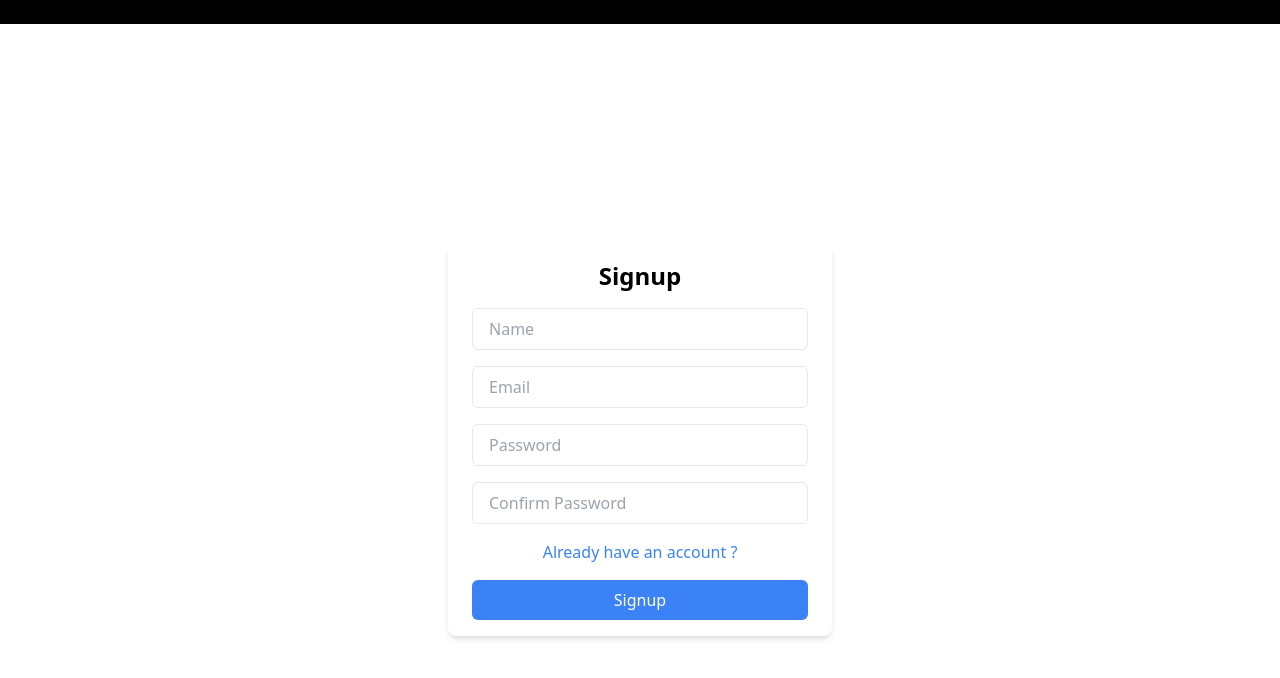
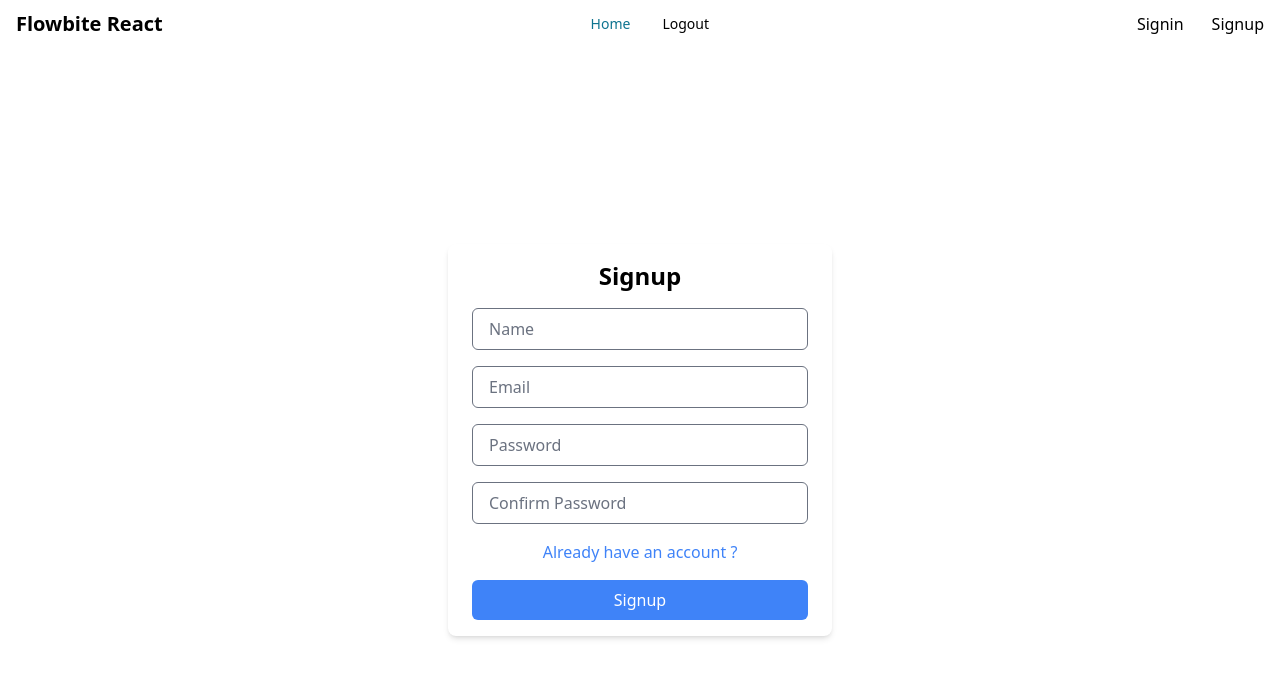
Before and after one commit to akshatgg/JWT_Auth, a React (Create React App) app in the folder client/: page /signup in a window 1280 px wide. Shown: the top 678 px of the page. Built offline with nearby package versions, Linux system fonts and the light colour scheme.

Commit message:
signin page update suceesfully

```diff
--- a/client/package.json
+++ b/client/package.json
@@ -9,6 +9,8 @@
     "@testing-library/user-event": "^13.5.0",
     "axios": "^1.6.7",
     "bootstrap": "^5.3.3",
+    "flowbite": "^2.3.0",
+    "flowbite-react": "^0.7.2",
     "formik": "^2.4.5",
     "outlet": "^0.1.5",
     "react": "^18.2.0",
@@ -16,6 +18,7 @@
     "react-hook-form": "^7.50.1",
     "react-router-dom": "^6.22.1",
     "react-scripts": "^5.0.1",
+    "sweetalert2": "^11.10.5",
     "web-vitals": "^2.1.4"
   },
   "scripts": {
--- a/client/src/App.js
+++ b/client/src/App.js
@@ -1,19 +1,19 @@
-import React from 'react';
-import { BrowserRouter as Router, Route, Routes } from 'react-router-dom';
+import React, { useState } from 'react';
+import { BrowserRouter as Router, Route, Routes} from 'react-router-dom';
 import Signup from './Signup';
 import Signin from './Signin';
 import ForgotPassword from './ForgotPassword';
 import Out from './Out';
-
 const App = () => {
+  const [loggedin, setloggedin] = useState(false);
   return (
 
     <Router>
       <Routes>
-        <Route path="" element={<Out/>}>
+        <Route path="" element={<Out loggedin={loggedin} />}>
 
         <Route path="/signup" element={<Signup />} />
-        <Route path="/signin" element={<Signin />} />
+        <Route path="/signin" element={<Signin setloggedinl={setloggedin}/>} />
         <Route path="/forgot" element={<ForgotPassword />} />
         </Route>
       </Routes>
--- /dev/null
+++ b/client/src/Navba.js
@@ -0,0 +1,56 @@
+import React from "react";
+import { Link } from 'react-router-dom';
+import { Avatar, Dropdown, Navbar } from 'flowbite-react';
+
+const Navba = () => {
+    const loginState = JSON.parse(sessionStorage.getItem('login')); // Assuming 'loggedIn' is the key to check login state
+ console.log(loginState);
+ const changelogin=()=>{
+            sessionStorage.setItem('login', JSON.stringify(!loginState));
+
+ }
+    return (
+        <Navbar fluid rounded>
+            <Navbar.Brand href="https://flowbite-react.com">
+                <span className="self-center whitespace-nowrap text-xl font-semibold dark:text-white">Flowbite React</span>
+            </Navbar.Brand>
+            <div className="flex md:order-2">
+                {loginState ? (
+                    <>
+                        <Dropdown
+                            arrowIcon={false}
+                            inline
+                            label={
+                                <Avatar alt="User settings" img="https://flowbite.com/docs/images/people/profile-picture-5.jpg" rounded />
+                            }
+                        >
+                            <Dropdown.Header>
+                                <span className="block text-sm">Bonnie Green</span>
+                                <span className="block truncate text-sm font-medium">name@flowbite.com</span>
+                            </Dropdown.Header>
+                            <Dropdown.Item>Dashboard</Dropdown.Item>
+                            <Dropdown.Item>Settings</Dropdown.Item>
+                            <Dropdown.Item>Earnings</Dropdown.Item>
+                            <Dropdown.Divider />
+                            <Dropdown.Item onClick={changelogin}> Sign out</Dropdown.Item>
+                        </Dropdown>
+                    </>
+                ) : (
+                    <>
+                        <Link to="/signin" className="text-black hover:text-[#2E879F] mr-7">Signin</Link>
+                        <Link to="/signup" className="text-black hover:text-[#2E879F]">Signup</Link>
+                    </>
+                )}
+                <Navbar.Toggle />
+            </div>
+            <Navbar.Collapse>
+                <Navbar.Link href="/" active>Home</Navbar.Link>
+                <Link to="" className="text-black hover:text-[#2E879F]" onClick={changelogin}>Logout</Link>
+
+                {/* Add other Navbar links here */}
+            </Navbar.Collapse>
+        </Navbar>
+    );
+};
+
+export default Navba;
--- a/client/src/Navbar.js
+++ /dev/null
@@ -1,25 +0,0 @@
-import React from "react";
-import { Link } from 'react-router-dom';
-
-const Navbar = () => {
-    return (
-        // <nav className="bg-gray-800 p-4">
-        //     <div className="max-w-7xl mx-auto">
-        //         <div className="flex justify-between">
-        //             <div className="flex space-x-4">
-        //                 <Link to="/" className="text-white hover:text-gray-300">Home</Link>
-        //             </div>
-        //             <div className="flex space-x-4">
-        //                 <Link to="/login" className="text-white hover:text-gray-300">Login</Link>
-        //                 <Link to="/signup" className="text-white hover:text-gray-300">Signup</Link>
-        //             </div>
-        //         </div>
-        //     </div>
-        // </nav>
-        <div className="bg-black">
-            Hello
-        </div>
-    );
-}
-
-export default Navbar;
--- a/client/src/Out.js
+++ b/client/src/Out.js
@@ -1,11 +1,12 @@
-import React from "react";
+import React, { useState } from 'react';
 import { Outlet } from 'react-router-dom';
-import Navbar from './Navbar.js'
+import Navba from './Navba.js';
+
 const Out = () => {
     return (
         <>
-             <Navbar/>
-            <Outlet />
+            <Navba/>
+            <Outlet/>
         </>
     );
 }
--- a/client/src/Signin.js
+++ b/client/src/Signin.js
@@ -1,11 +1,18 @@
 import React, { useState } from 'react';
 import { Link } from 'react-router-dom';
 import axios from 'axios';
+import Swal from 'sweetalert2';
 
 const Signin = () => {
     const [email, setEmail] = useState('');
     const [password, setPassword] = useState('');
     const [error, setError] = useState('');
+
+    // Function to toggle login state
+    const loginState = JSON.parse(sessionStorage.getItem('login'));
+    const changelogin = () => {
+        sessionStorage.setItem('login', JSON.stringify(!loginState));
+    };
 
     const handleSignin = async (e) => {
         e.preventDefault();
@@ -27,7 +34,13 @@ const Signin = () => {
 
             // Check if signin was successful
             if (response.status === 200) {
+                changelogin(); // Toggle login state
                 console.log('Signin successful');
+                Swal.fire({
+                    title: "Signin Successful",
+                    text: "You have successfully signed in.",
+                    icon: "success"
+                });
                 // Redirect or show success message
             } else {
                 console.error('Signin failed');
@@ -38,6 +51,10 @@ const Signin = () => {
             setError(error.message);
         }
     };
+
+    if (loginState) {
+        return null; // If already logged in, don't render signin form
+    }
 
     return (
         <div className="absolute max-w-sm mx-auto mt-10 top-[50%] left-[50%] translate-x-[-50%] translate-y-[-50%] shadow-md p-6">
--- a/client/src/Signup.js
+++ b/client/src/Signup.js
@@ -1,6 +1,8 @@
 import React, { useState } from 'react';
 import { Link } from 'react-router-dom';
 import axios from 'axios';
+import Swal from 'sweetalert2';
+// import 'sweetalert2/src/sweetalert2.scss';
 
 const Signup = () => {
     const [email, setEmail] = useState('');
@@ -23,25 +25,27 @@ const Signup = () => {
             return;
         }
 
-
-
         try {
             const userData = {
                 name: name,
                 email: email,
-                password: password,
-                confirmpassword: confirmpassword
+                password: password
             };
-            console.log(userData);
             const response = await axios.post('/api/auth/signup', userData);
 
             // Check if signup was successful
-            if (response.status === 200) {
+            if (response.status === 201) {
                 console.log('Signup successful');
-                // Redirect or show success message
+                // Show success message
+                Swal.fire({
+                    title: "Signup Successful",
+                    text: "You have successfully signed up.",
+                    icon: "success"
+                });
+                // Optionally, redirect to another page
             } else {
-                // Handle other responses if needed
                 console.error('Signup failed');
+                setError('Signup failed. Please try again.');
             }
         } catch (error) {
             setError(error.message);
--- a/client/tailwind.config.js
+++ b/client/tailwind.config.js
@@ -1,8 +1,13 @@
 /** @type {import('tailwindcss').Config} */
 module.exports = {
-  content: ["./src/**/*.{html,js}"],
+  content: [
+    "./src/**/*.{html,js}", // <-- Added a comma here
+    'node_modules/flowbite-react/lib/esm/**/*.js'
+  ],
   theme: {
     extend: {},
   },
-  plugins: [],
+  plugins: [
+    require('flowbite/plugin')
+  ],
 }
```
Also changed, not shown: 1 other file (tests, documents, lock files or other folders).
